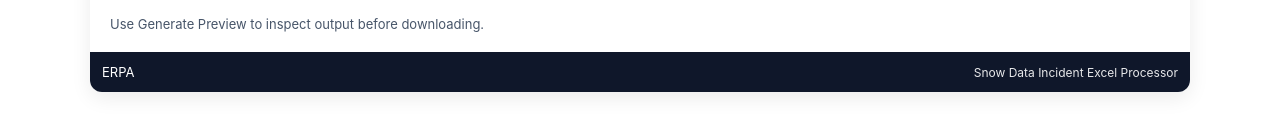
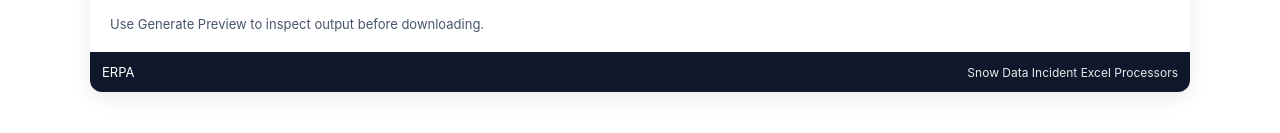
Before and after one commit to prudvi4/incident-excel-processor, a React (Create React App) app: page / in a window 1280 px wide. Shown: the part 199-332 px from the top of the page. Built offline with nearby package versions, Linux system fonts and the light colour scheme; sample sign-in values are in the browser's storage.

Commit message:
Made Changes to Second Sheet

```diff
--- a/src/IncidentExcelProcessor.jsx
+++ b/src/IncidentExcelProcessor.jsx
@@ -841,7 +841,7 @@ export default function IncidentExcelProcessor(props) {
 
         <div style={{ background: '#0f172a', color: 'white', padding: 12, display: 'flex', justifyContent: 'space-between', alignItems: 'center' }}>
           <div style={{ fontSize: 13 }}>ERPA</div>
-          <div style={{ fontSize: 12, opacity: 0.9 }}>Snow Data Incident Excel Processor</div>
+          <div style={{ fontSize: 12, opacity: 0.9 }}>Snow Data Incident Excel Processors</div>
         </div>
       </div>
 
```
